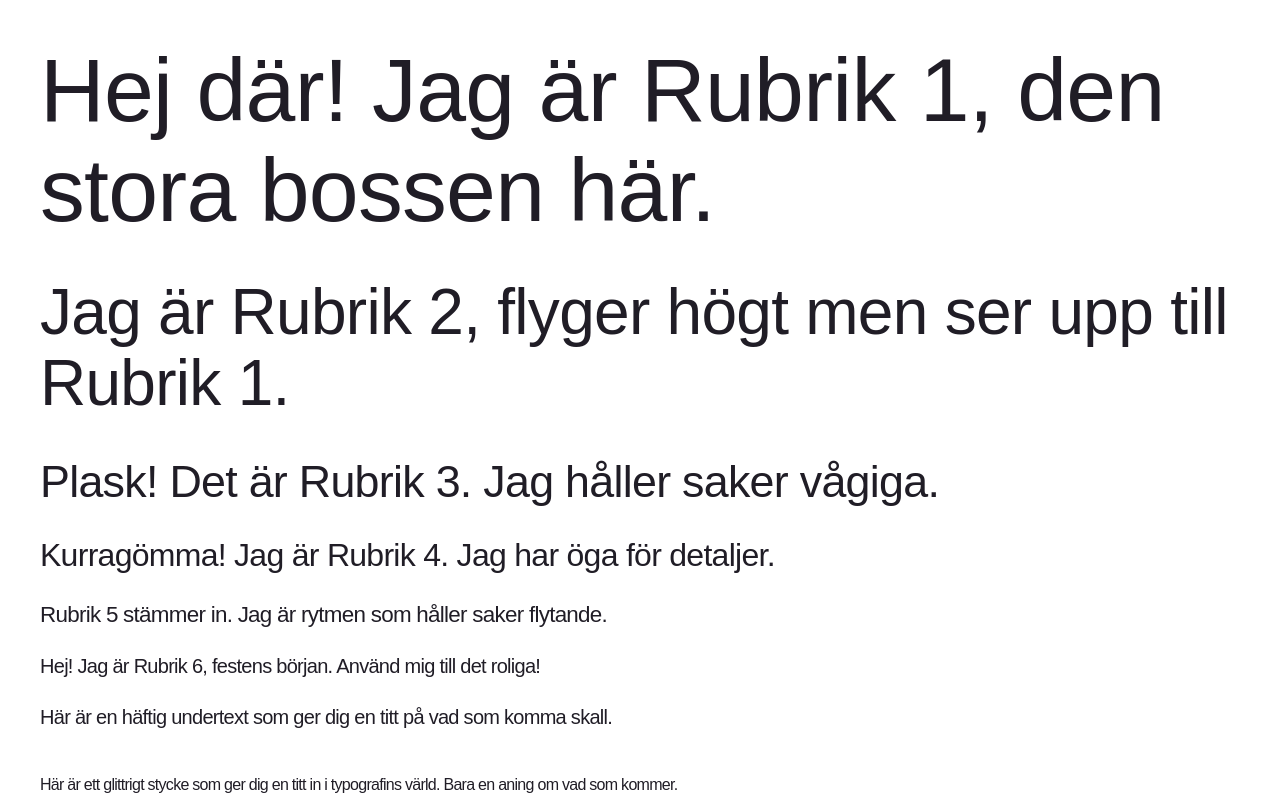
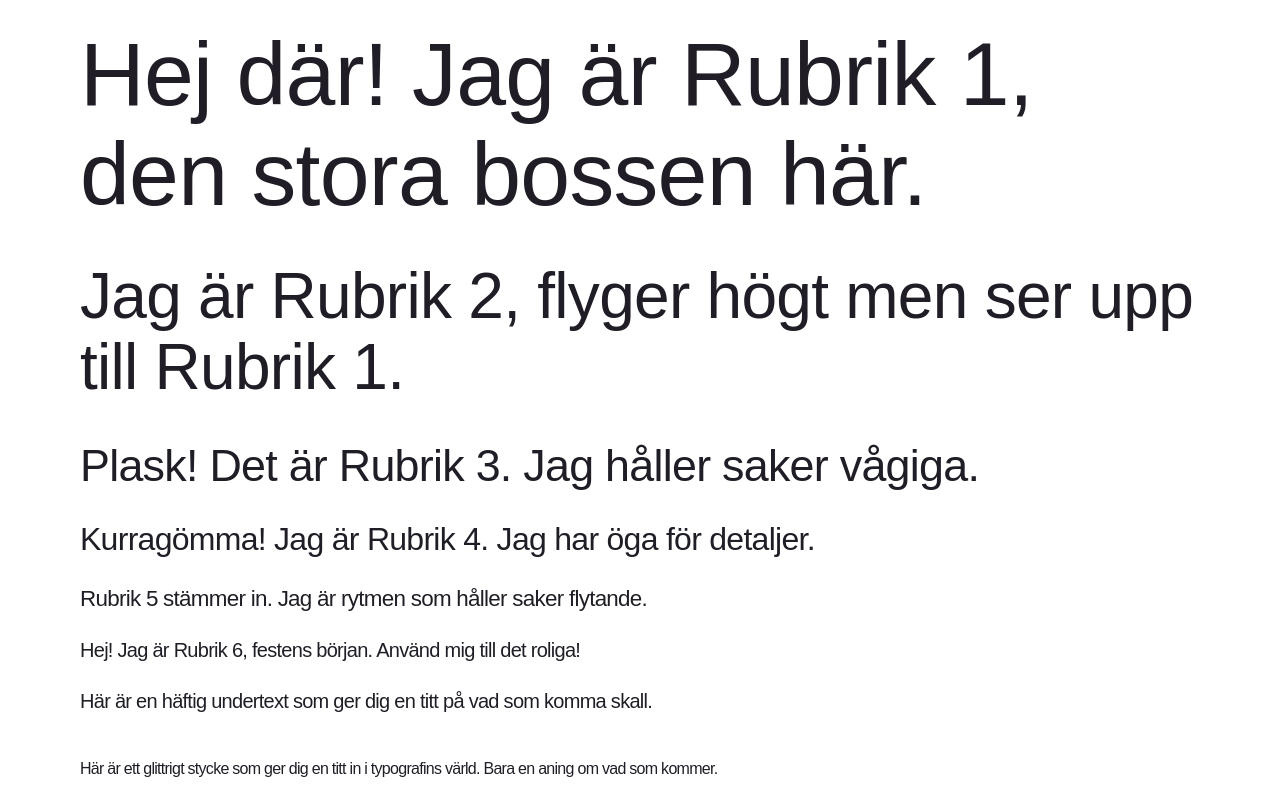
Before and after one commit to emilitogaza/charlie-care-app, a React (Vite) app: page / in a window 1280 px wide. Shown: the top 800 px of the page. Built offline with nearby package versions, Linux system fonts and the light colour scheme.

Commit message:
Update App.scss

```diff
--- a/styles/App.scss
+++ b/styles/App.scss
@@ -1,9 +1,9 @@
 @import "./Global.scss";
 
 #root {
-  max-width: 1280px;
+  max-width: 1120px;
   margin: 0 auto;
-  padding: 2rem;
+  padding: 1rem;
 }
 
 .content {
```
